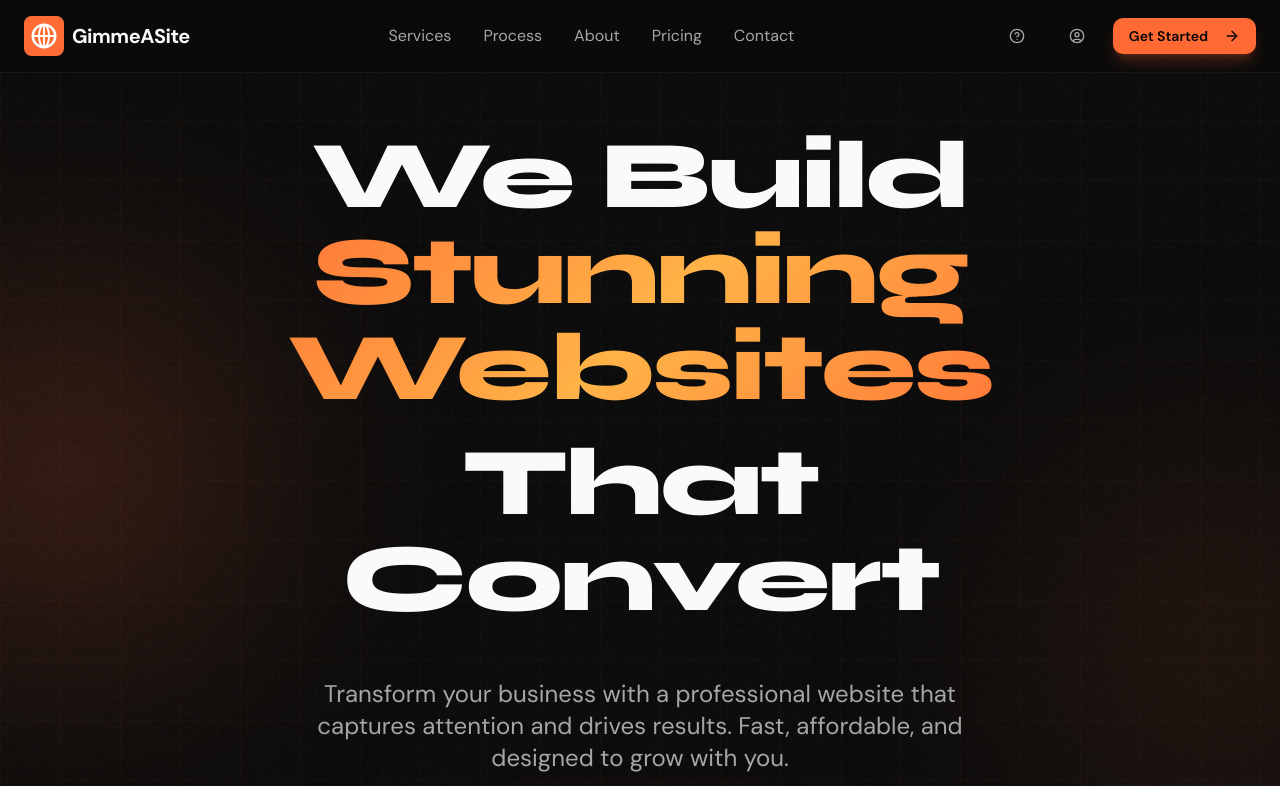
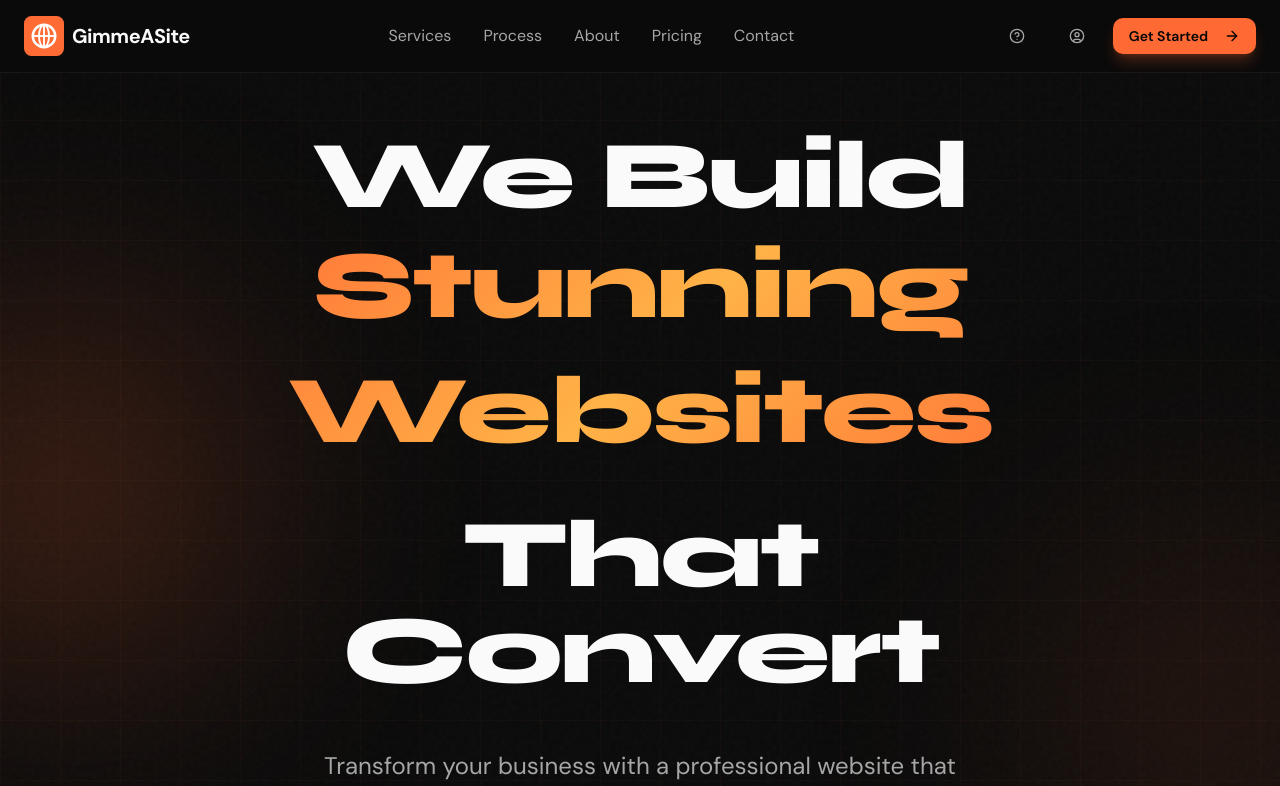
Before and after one commit to matrixfrr/GimmeASite, a Next.js app: page / in a window 1280 px wide. Shown: the top 786 px of the page. Built offline with nearby package versions, Linux system fonts and the light colour scheme.

Commit message:
Increase gradient-text padding and add overflow visible for descender fix

```diff
--- a/src/app/globals.css
+++ b/src/app/globals.css
@@ -128,8 +128,10 @@
   -webkit-background-clip: text;
   -webkit-text-fill-color: transparent;
   background-clip: text;
-  padding-bottom: 0.2em;
+  padding-bottom: 0.35em;
   display: inline-block;
+  overflow: visible;
+  line-height: 1.3;
 }
 
 /* Fix for cut-off descenders in headings */
```
